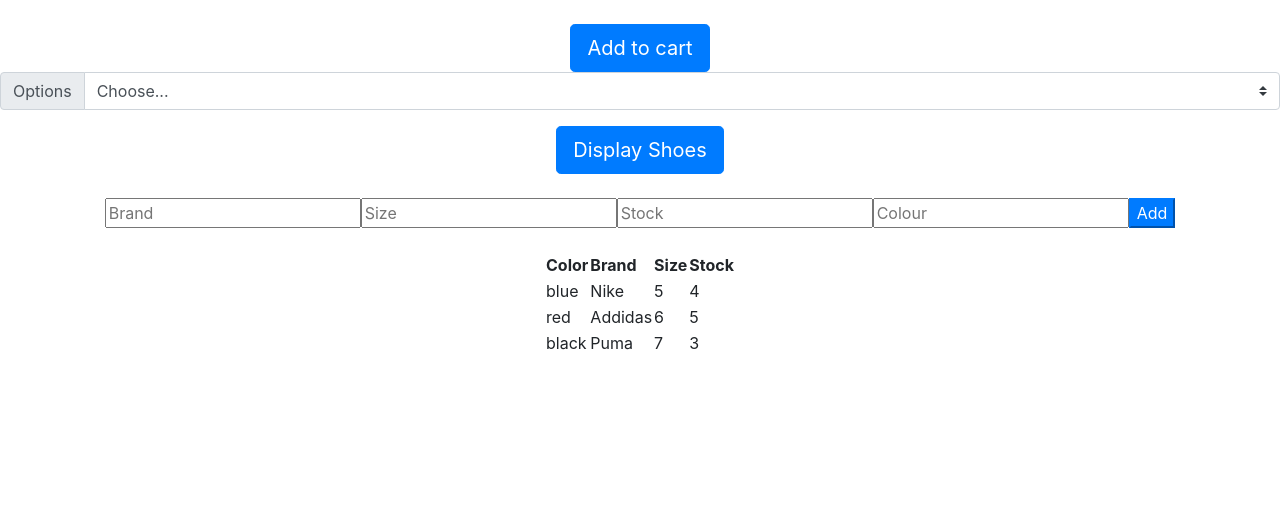
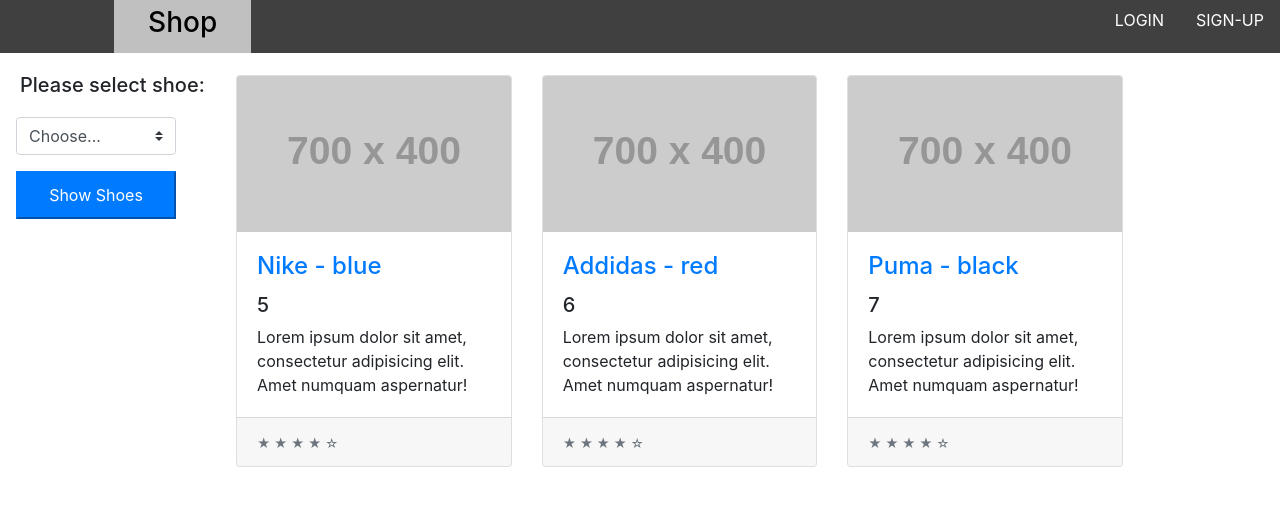
Before and after one commit to Yegan/shoe-catalogue_API, a plain HTML site: page index.html in a window 1280 px wide. Drawn offline with nearby package versions, Linux system fonts and the light colour scheme; placeholder pictures from the web are drawn by us.

Commit message:
handlebar shoe display

```diff
--- a/index.html
+++ b/index.html
@@ -26,23 +26,51 @@
     {{/each}}
     </script>
 
+    <script type='text/x-template' class='userTemplateFancy'>
+    {{#each shoes}}
+    <div class="col-lg-4 col-md-6 mb-4">
+            <div class="card h-100">
+              <a href="#"><img class="card-img-top" src="http://placehold.it/700x400" alt=""></a>
+              <div class="card-body">
+                <h4 class="card-title">
+                  <a href="#">{{brand}} - {{color}}</a>
+                </h4>
+                <h5>{{size}}</h5>
+                <p class="card-text">Lorem ipsum dolor sit amet, consectetur adipisicing elit. Amet numquam aspernatur!</p>
+              </div>
+              <div class="card-footer">
+                <small class="text-muted">★ ★ ★ ★ ☆</small>
+              </div>
+            </div>
+          </div>
+    {{/each}}
+    </script>
+
 </head>
 
 <body>
 
-    <!-- Default dropright buttons -->
-    <br>
+    <div class="navgation-top">
 
-    <div class="row justify-content-md-center">
-            <div class="row justify-content-md-center">
-                    <div class="button-add">
-                        <button type="button" class="btn btn-lg btn-primary btn-block"">Add to cart</button>
+
+        <ul class="nav justify-content-end">
+                <div class="Yegan-title">
+                        <h3 class="nav-Yegan"> Shop</h3>
                     </div>
+            <li class="nav-item">
+                <a class="nav-link topNav" href="#">LOGIN</a>
+            </li>
+            <li class="nav-item">
+                <a class="nav-link topNav" href="#">SIGN-UP</a>
+            </li>
+        </ul>
+
     </div>
-                <div class="row justify-content-md-center input-group mb-3 col-md-auto">
-                        <div class="input-group-prepend">
-                          <label class="input-group-text" for="inputGroupSelect01">Options</label>
-                        </div>
+
+
+    <h5 class="select-shoe"> Please select shoe:</h5>
+                <div class="row justify-content-md-center input-group">
+
                     <select class="custom-select brand" id="inputGroupSelect01">
                         <option selected value="">Choose...</option>
                         <option class="brand" value="Nike">Nike</option>
@@ -52,27 +80,23 @@
                  </div>
 
 
-        <div class="filter-button">
-                <button type="button" class="btn btn-lg btn-primary btn-block filter"">Display Shoes</button>
+            <div class="row filter-button">
+                <button type="button" class="btn-primary btn-block filter"">Show Shoes</button>
             </div>
 
 
-    </div>
-    <br>
-    <div class="Add-btn row justify-content-md-center">
 
-        <input type="text" placeholder="Brand">
-        <input type="text" placeholder="Size">
-        <input type="text" placeholder="Stock">
-        <input type="text" placeholder="Colour">
 
-        <button type="button" class="btn-primary">Add</button>
+
+            <div class="row justify-content-md-center">
+
+                <div class="row displayTable">
 
                 </div>
-    <br>
 
-    <div class="row justify-content-md-center">
-        <table>
+
+
+                <!-- <table>
                     <thead>
                         <tr>
                             <th>Color</th>
@@ -81,10 +105,10 @@
                             <th>Stock</th>
                         </tr>
                     </thead>
-        <tbody class="displayTable">
+                    <tbody class="">
 
                     </tbody>
-        </table>
+                </table> -->
             </div>
 
             <!-- Add button -->
--- a/index.js
+++ b/index.js
@@ -1,5 +1,5 @@
 document.addEventListener('DOMContentLoaded', function () {
-    const userTemplate = document.querySelector('.userTemplate').innerHTML
+    const userTemplate = document.querySelector('.userTemplateFancy').innerHTML
     const display = document.querySelector('.displayTable')
     const shoeBrand = document.querySelector('.brand')
     const compiled = Handlebars.compile(userTemplate)
--- a/style.css
+++ b/style.css
@@ -1,3 +1,43 @@
 .select {
     padding: 5em;
 }
+.navgation-top{
+    width: 100%;
+    background-color: 	#404040;
+}
+
+.topNav{
+    color: white;
+}
+
+.Yegan-title{
+    background-color: #C0C0C0;
+    margin-right: 53em;
+}
+.nav-Yegan{
+    margin-left: 1em;
+    margin-right: 1em;
+    padding: 0.2em;
+    color: black;
+}
+.input-group{
+    margin: 1em;
+    width: 10em;
+}
+.button-add{
+    width: 8em;
+}
+.filter-button{
+    margin-left: -5em;
+    margin: 1em;
+    height: 3em;
+    width: 10em;
+}
+.select-shoe{
+    margin: 1em;
+}
+.displayTable{
+    margin-left: 4em;
+    margin-top: -10em;
+    width: 70%;
+}
```
Also changed, not shown: test/shoeFactory.js (+1 -1 lines). Lines whose indentation alone changed are shown as unchanged.
